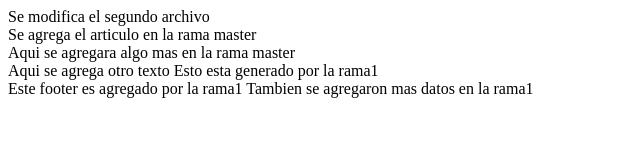
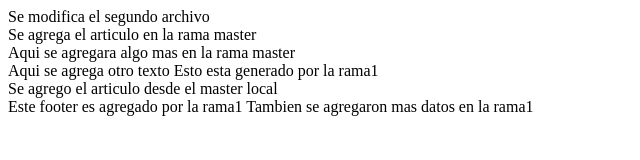
Before and after one commit to Poncho150996/AprendiendoGitHub, a plain HTML site: page nuevo.html in a window 1280 px wide. Shown: the whole page, without its empty margins (0-640 px from the left). Drawn offline with Linux system fonts and the light colour scheme.

Commit message:
Se agrega el primer archivo desde local

```diff
--- a/nuevo.html
+++ b/nuevo.html
@@ -23,6 +23,10 @@
     Aqui se agrega otro texto
 
     Esto esta generado por la rama1
+
+    <article>
+        Se agrego el articulo desde el master local
+    </article>
 </body>
 
 <footer>
```
